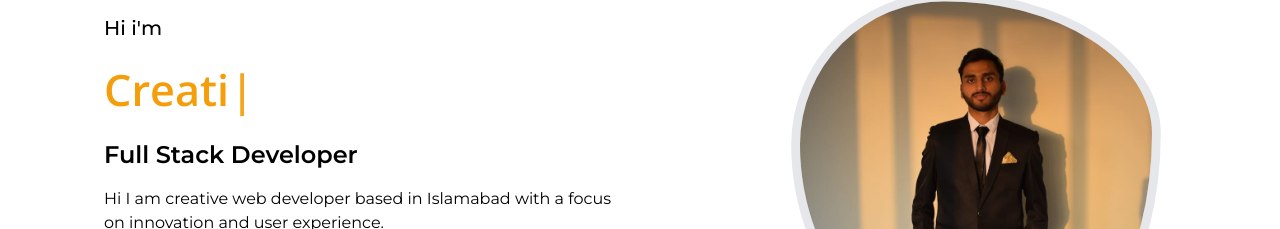
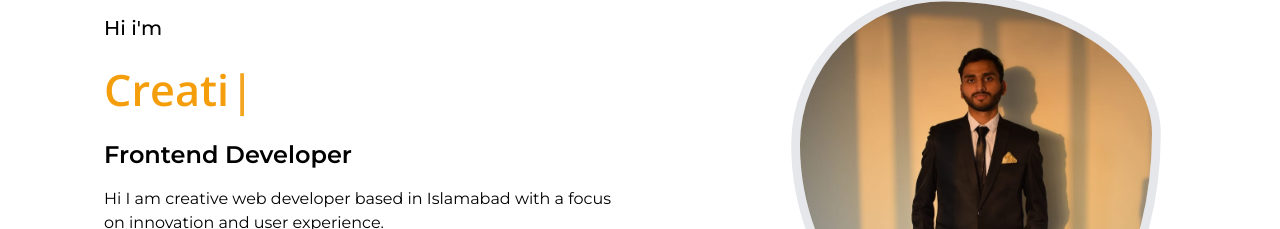
Before and after one commit to faahad43/faahad43.github.io, a React (Vite) app: page / in a window 1280 px wide. Shown: the part 187-416 px from the top of the page. Built offline with nearby package versions, Linux system fonts and the light colour scheme; what tailwindcss-animated would draw is missing.

Commit message:
Changes to be committed: 	modified:   src/sections/Hero/Hero.jsx

```diff
--- a/src/sections/Hero/Hero.jsx
+++ b/src/sections/Hero/Hero.jsx
@@ -53,7 +53,7 @@
                     }}
                     />
                 </h1>
-                <h2 className='text-2xl font-semibold'>Full Stack Developer</h2>
+                <h2 className='text-2xl font-semibold'>Frontend Developer</h2>
                 <p className='lg:w-[90%] xs:px-2 sm:px-6 md:px-14 lg:px-0'>Hi I am creative web developer based in Islamabad with a focus on innovation and user experience.</p>
                 <Button label="Download CV" onClick={handleDownload}/>
                 <div className='flex gap-x-2 xs:justify-center lg:justify-start pt-2'>
```
